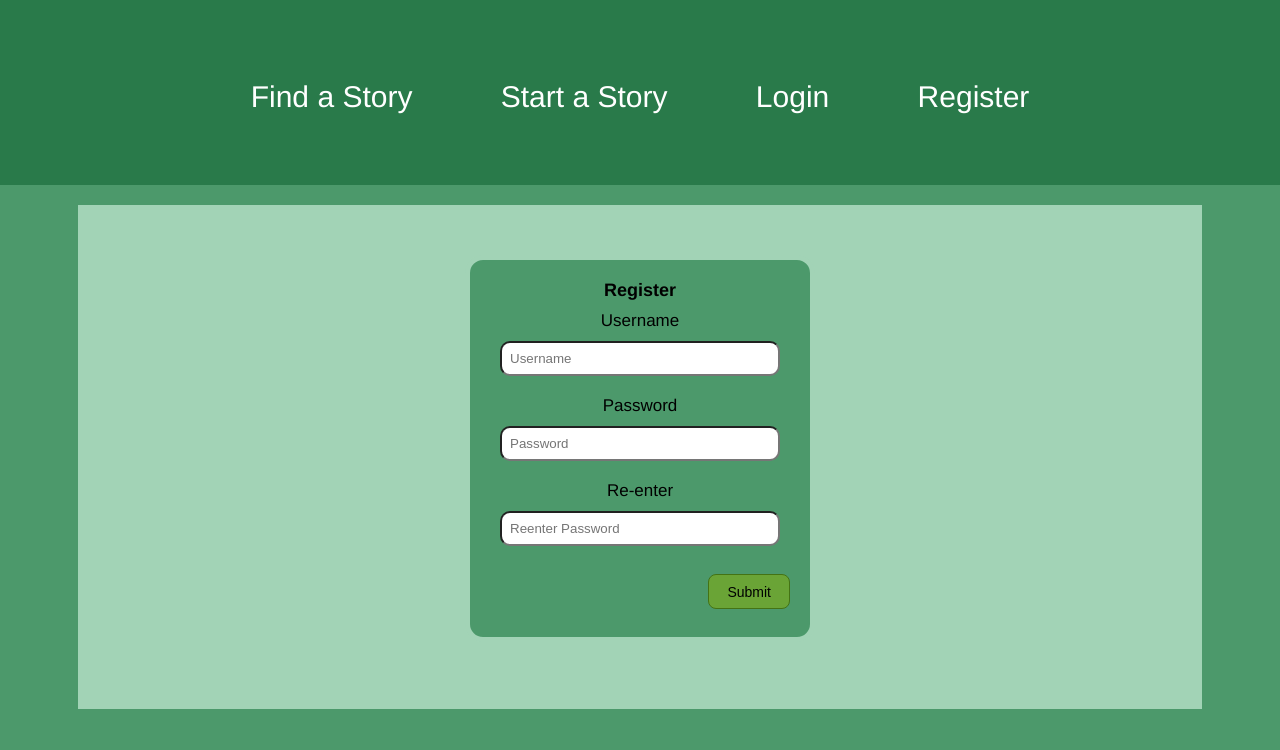
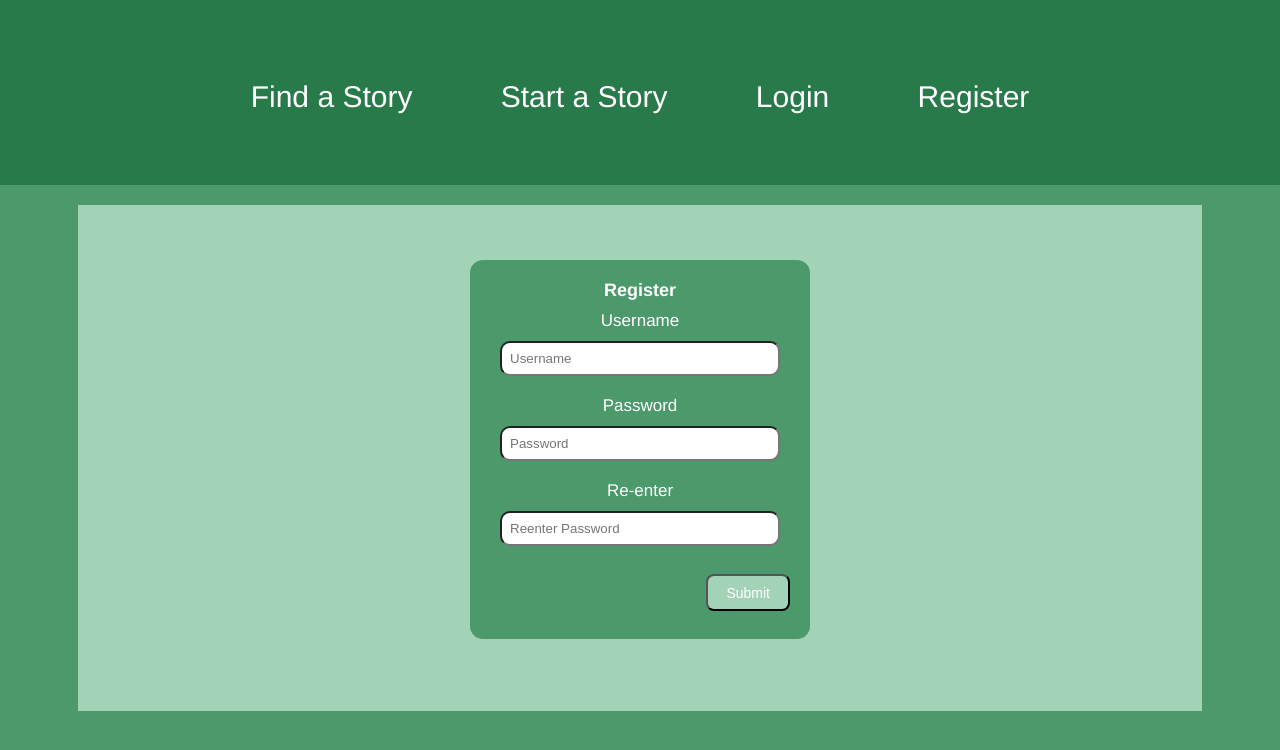
Before and after one commit to dennisYatunin/bloginator, a Flask app: page /register in a window 1280 px wide. Shown: the top 750 px of the page. Run offline with Flask 2, Linux system fonts and the light colour scheme.

Commit message:
Stuff stuff

```diff
--- a/static/style.css
+++ b/static/style.css
@@ -108,7 +108,7 @@ a:hover{
 
 .form-field:focus {
    background: #f2f7c3;
-   color: #000000;
+   color: #ffffff;
    }
 
 .form-container h2 {
@@ -120,7 +120,7 @@ a:hover{
 
 .form-title {
    margin-bottom:10px;
-   color: #000000;
+   color: #ffffff;
    }
 
 .submit-container {
@@ -129,13 +129,12 @@ a:hover{
    }
 
 .submit-button {
-   border: 1px solid #447314;
-   background: #6aa436;
+   background: #A2D3B6;
    background-image: -ms-linear-gradient(top, #8dc059 0%, #6aa436 100%);
    -webkit-border-radius: 8px;
    -moz-border-radius: 8px;
    border-radius: 8px;
-   color: #000000;
+   color: #ffffff;
    padding: 8.5px 18px;
    font-size: 14px;
    text-decoration: none;
```
